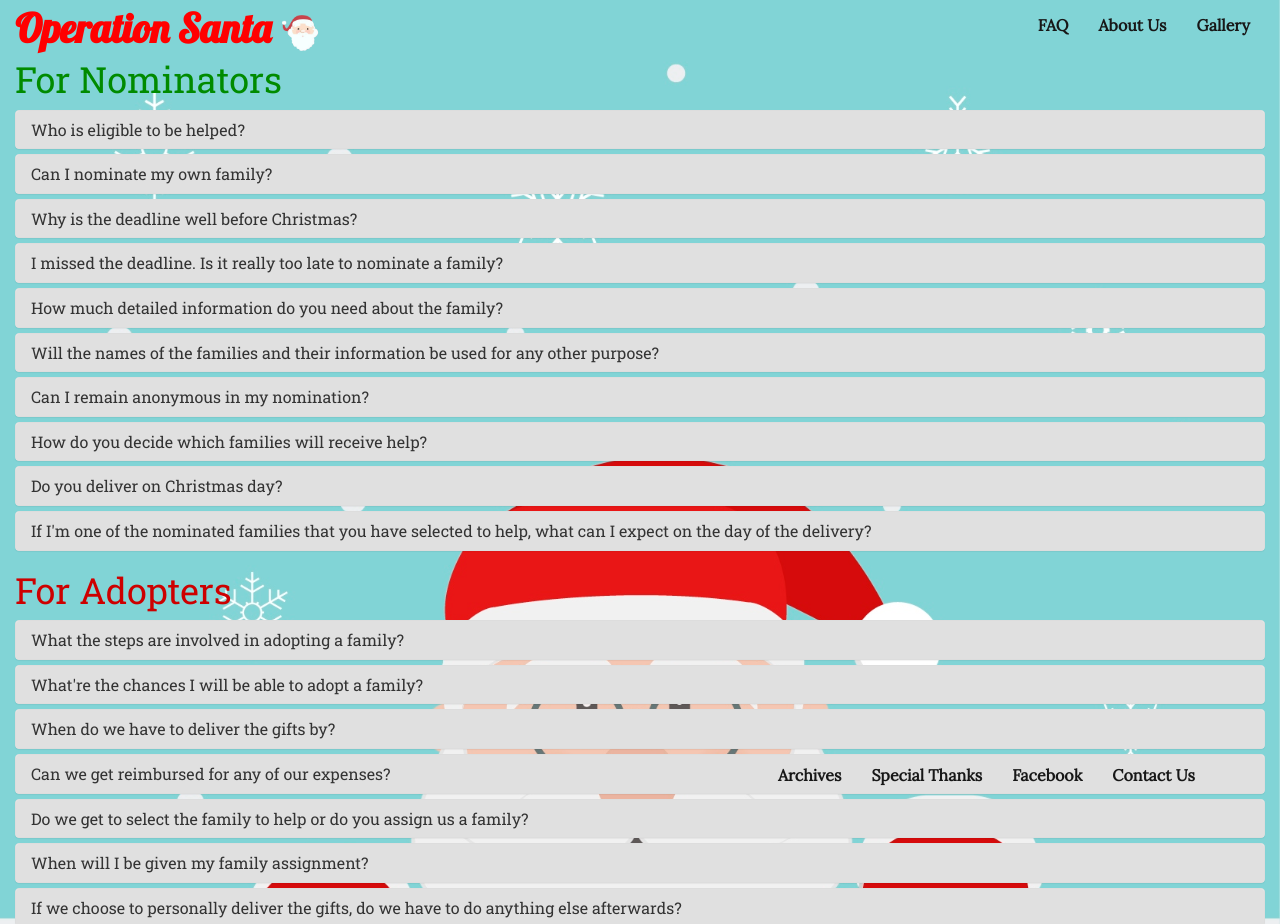
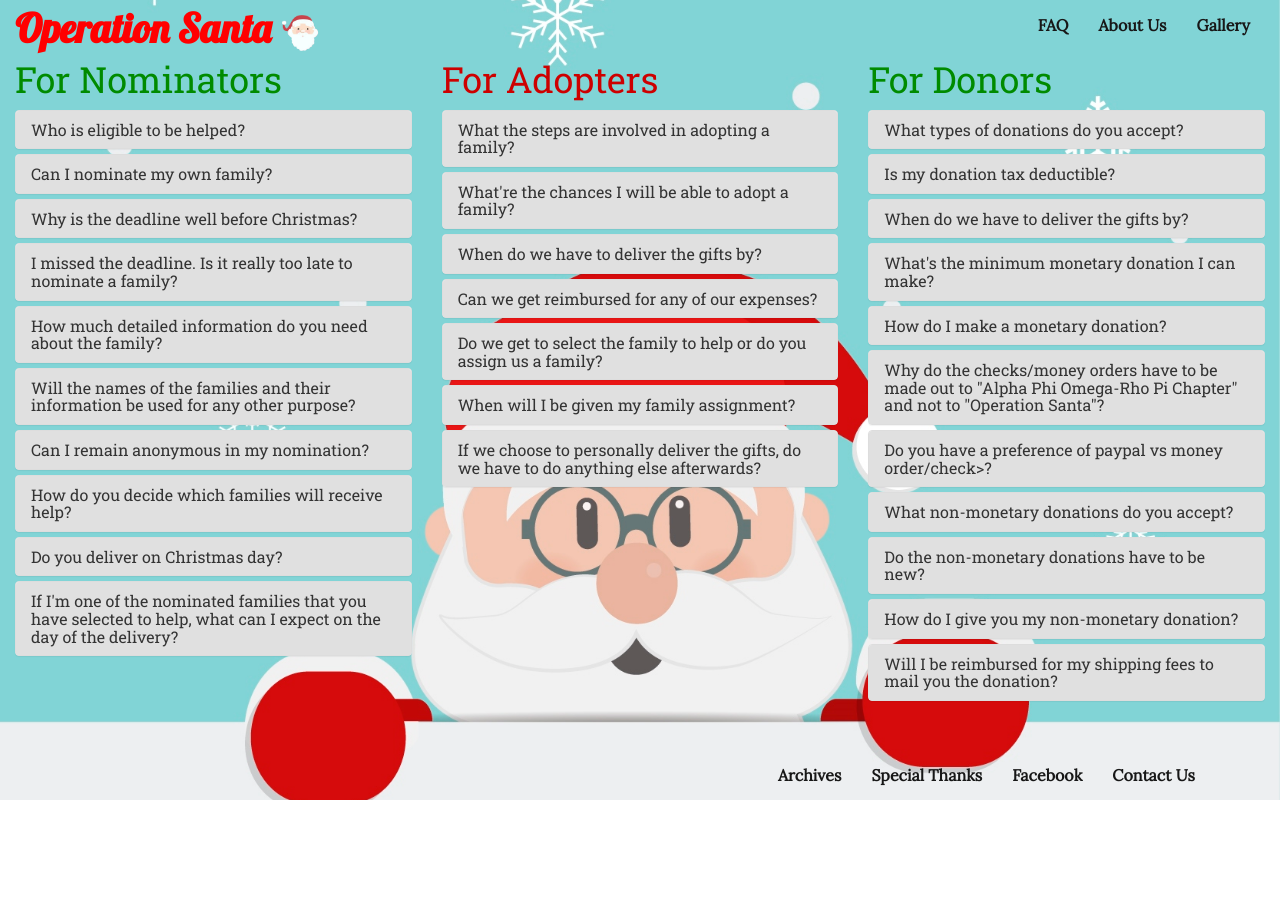
Before and after one commit to heatherhua/OpSanta, a plain HTML site: page faq.html in a window 1280 px wide. Shown: the top 924 px of the page. After the commit the page ends 800 px from the top, so only its background shows below. Drawn offline with nearby package versions, Linux system fonts and the light colour scheme; a script that the page names is missing.

Commit message:
fixed faq

```diff
--- a/css/sticky-footer-navbar.css
+++ b/css/sticky-footer-navbar.css
@@ -34,7 +34,7 @@ html,body {
 .faq {
 	padding-bottom: 30px;
 }
-.nominators {
+.nominators, .adopters, .donors {
   padding-top: 40px;
   color: #008B00;
 }
@@ -147,7 +147,7 @@ html,body {
   position: relative;
   text-align: center;
 /*    background: url("../images/ribbon_burned.png") no-repeat center;*/
-    min-height: 125px;
+  min-height: 125px;
 }
 .message {
   position: absolute;
--- a/faq.html
+++ b/faq.html
@@ -45,9 +45,10 @@
       </div>
     </nav>
 
-
-    <div class="container-fluid" style="font-family:'Roboto Slab'">
+ <div class="row">
       <!-- Accordian container for nominators -->
+     <div class="container-fluid" style="font-family:'Roboto Slab'">
+      <div class="col-xs-4 col-md-4">
       <div class="nominators"><h1>For Nominators</h1></div>
         <div id="accordion" class="panel-group">
           <div class="panel panel-default">
@@ -175,8 +176,10 @@
               </div>
           </div>
         </div>
+      </div>
 
       <!-- Accordian container for adopters -->
+      <div class="col-xs-4 col-md-4">
       <div class="adopters"><h1 style="color:#CD0000">For Adopters</h1></div>
         <div id="accordion2" class="panel-group">
           <div class="panel panel-default">
@@ -249,7 +252,7 @@
               </div>
               <div id="collapse6a" class="panel-collapse collapse">
                   <div class="panel-body">
-                      <p>TIf you signup to adopt a family on our website before November 18th, you will have to wait until November 20th. Otherwise, you should hear from us within 24-48 hours.</p>
+                      <p>If you signup to adopt a family on our website before November 18th, you will have to wait until November 20th. Otherwise, you should hear from us within 24-48 hours.</p>
                   </div>
               </div>
           </div>
@@ -266,8 +269,10 @@
               </div>
           </div>
         </div>
+      </div>
 
-        <!-- Accordian container for donors -->
+      <!-- Accordian container for donors -->
+      <div class="col-xs-4 col-md-4">
       <div class="donors"><h1 style="color:#008B00">For Donors</h1></div>
         <div id="accordion3" class="panel-group">
           <div class="panel panel-default">
@@ -410,6 +415,7 @@
           </div>
         </div>
 
+        </div>
       </div>
       <!-- accordion container close -->
 
```
